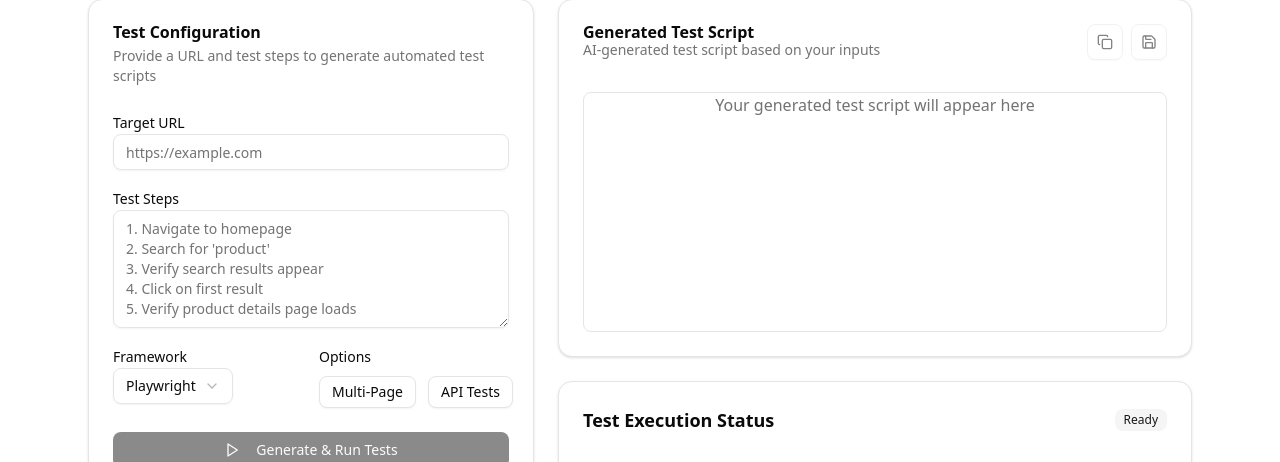
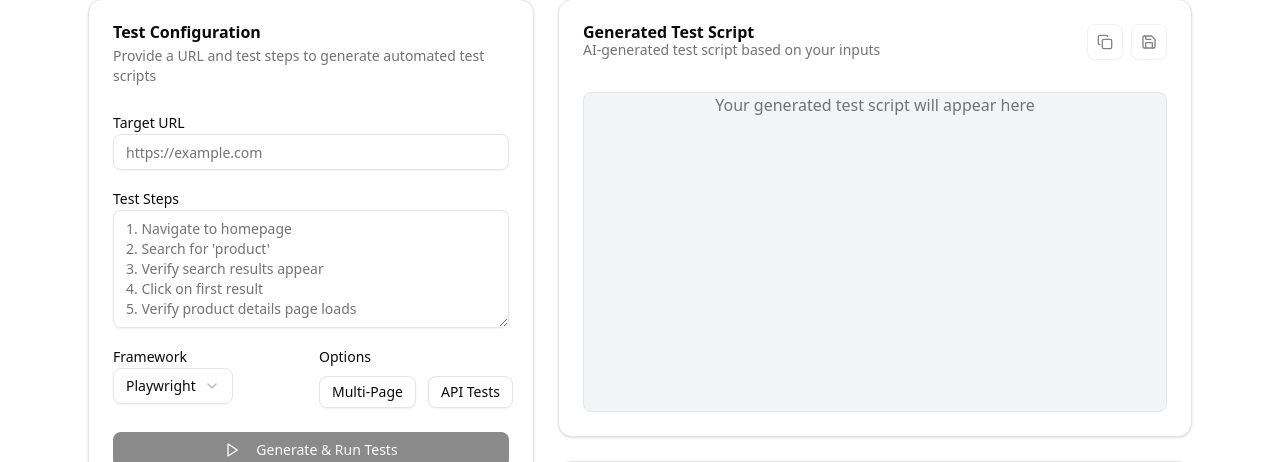
Before and after one commit to amit097c/architest, a React (Vite) app in the folder frontend/: page / in a window 1280 px wide. Shown: the part 109-571 px from the top of the page. Built offline with nearby package versions, Linux system fonts and the light colour scheme; no server answers.

Commit message:
Improve display of test script

```diff
--- a/frontend/src/App.tsx
+++ b/frontend/src/App.tsx
@@ -370,9 +370,9 @@ const ArchiTest: React.FC = () => {
               </div>
             </CardHeader>
             <CardContent>
-              <ScrollArea className="h-60 w-full rounded-md border">
+              <ScrollArea className="h-80 w-full rounded-md border bg-gray-100">
                 {testScript ? (
-                  <pre className="p-4 text-sm">
+                  <pre className="p-4 text-sm whitespace-pre-wrap break-words overflow-auto font-mono">
                     <code>{testScript}</code>
                   </pre>
                 ) : (
```
